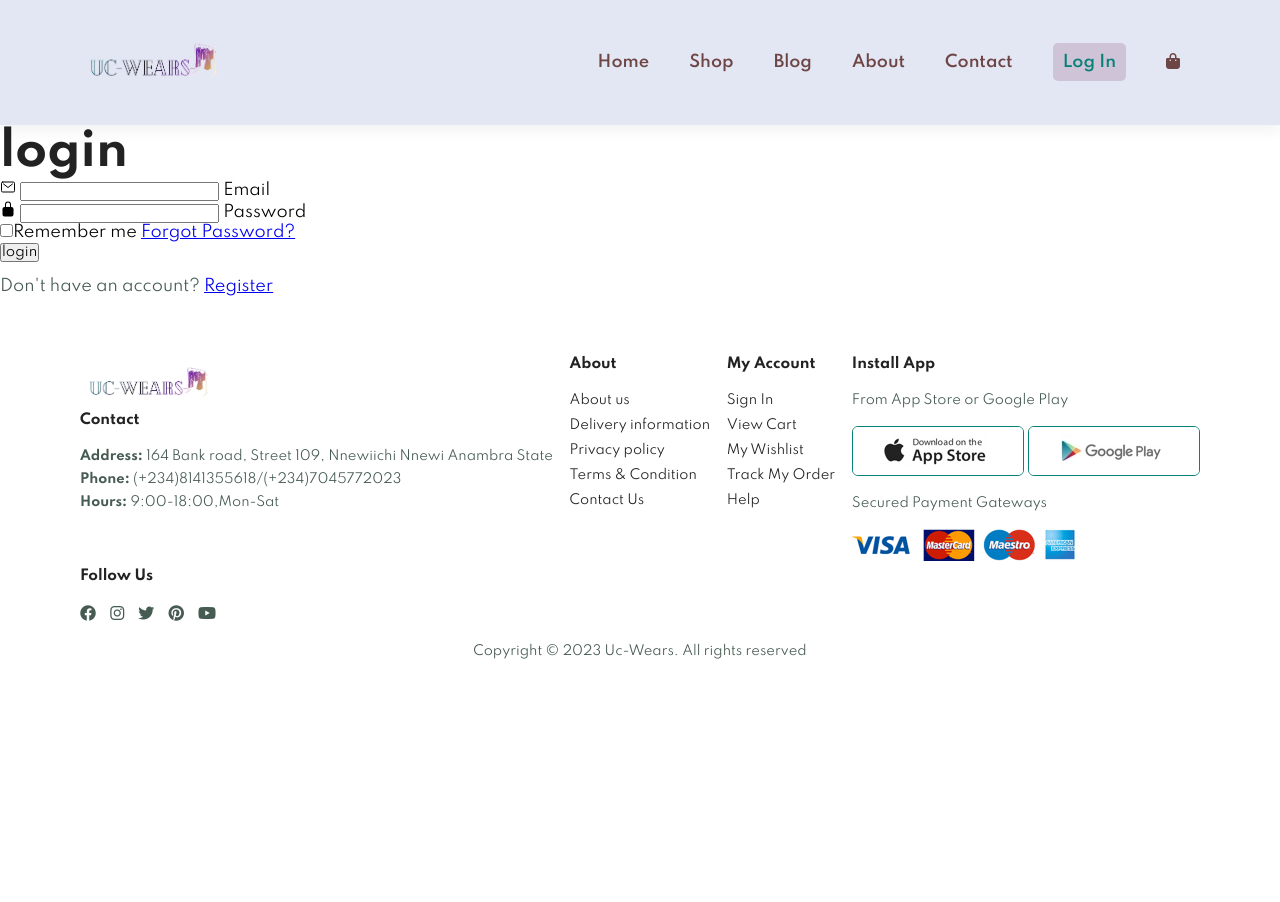
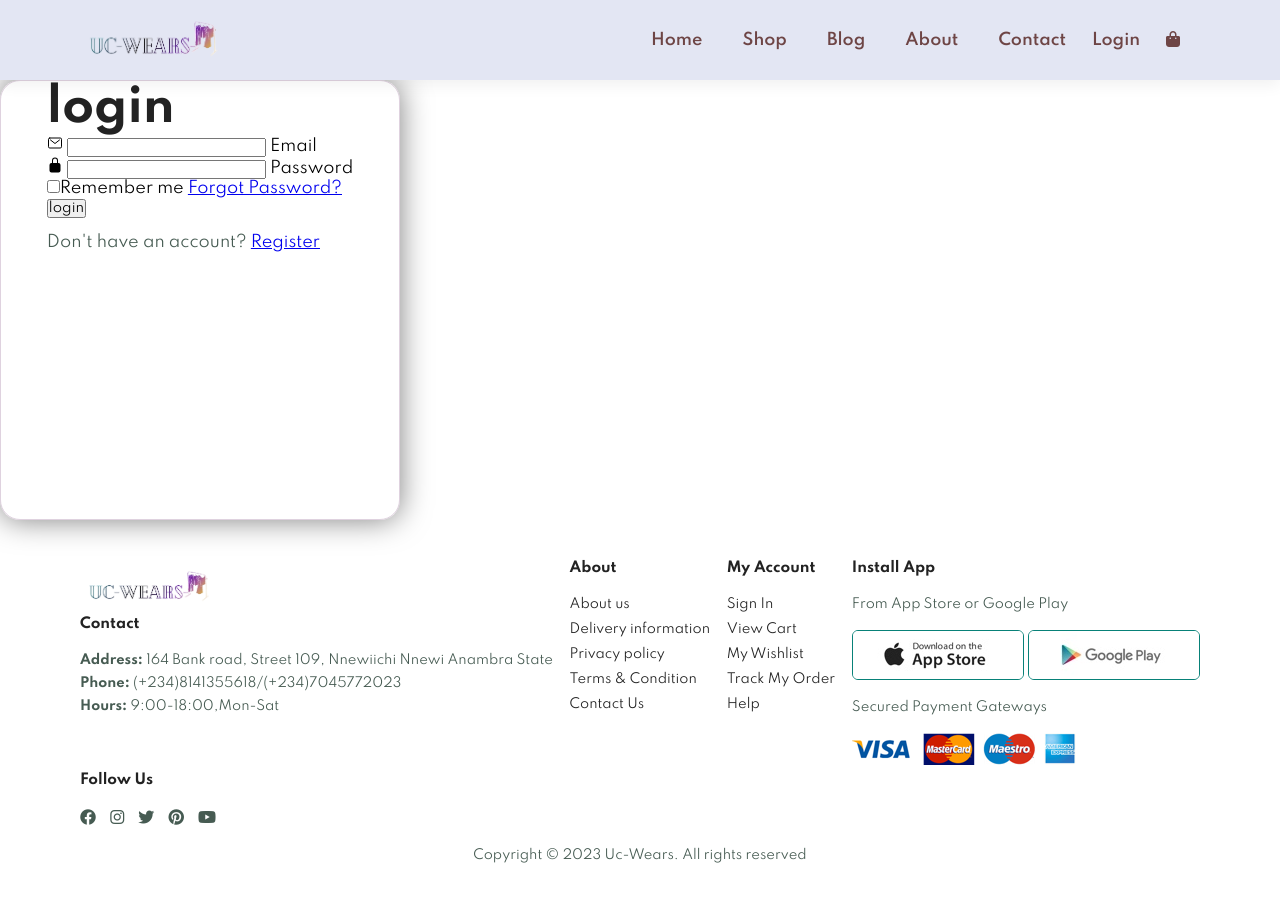
Before and after one commit to njonisomkene/UC-PREMIUM-WEARS, a plain HTML site: page login.html in a window 1280 px wide. Before the commit the page ends 800 px from the top, so only its background shows below. Drawn offline with nearby package versions, Linux system fonts and the light colour scheme.

Commit message:
changed the login to button for all pages

```diff
--- a/login.html
+++ b/login.html
@@ -23,12 +23,12 @@
           <li><a href="blog.html" >Blog</a></li>
           <li><a href="about.html" >About</a></li>
           <li><a href="contact.html">Contact</a></li>
-          <li><a href="login.html" class="active btnlogin-popup">Log In </a></li>
-          <li>
-            <a href="cart.html" id="lg-bag"
-              ><i class="fa fa-shopping-bag"></i
-            ></a>
-          </li>
+          <button class="active btnlogin-popup">Login</button>
+
+          <li> <a href="cart.html" id="lg-bag"
+            ><i class="fa fa-shopping-bag"></i
+          ></a>
+        </li>
           <a href="#" id="close"><i class="fa fa-times"></i></a>
         </ul>
       </div>
@@ -38,7 +38,7 @@
       </div>
     </section>
     <!-- =============header section ends========= -->
-  <div class="wrappper">
+  <div class="wrapper">
     <div class="form-box login ">
       <form action="#">
       <h2>login</h2>
--- a/style.css
+++ b/style.css
@@ -91,6 +91,7 @@ body {
   top: 0;
   left: 0;
   z-index: 1;
+  height: 80px;
 }
 
 #header .logo {
@@ -145,6 +146,14 @@ body {
   color: #7c7c7c;
   background-color: rgba(175, 143, 175, 0.4);
   padding: 15px;
+  border-radius: 5px;
+}
+
+header .btnlogin-popup:hover,
+header .btnlogin-popup:active {
+  color: #088178;
+  background-color: rgba(175, 143, 175, 0.4);
+  padding: 10px;
   border-radius: 5px;
 }
 
@@ -1123,8 +1132,36 @@ padding: 10px 5px 10px 15px;
 #login .logincenter{
   margin: 0;
   padding: 0;
-  background-color:#c9cbce;
+  background-color:#6e4545;
   height: 100vh;
+}
+
+.wrapper{
+  position: relative;
+  width: 400px;
+  height: 440px;
+  /* background-image: url(img/h1.jpg); */
+  background-color: #e3e6f3;
+  background-size: cover;
+  background-color:transparent;
+  border: 1px solid rgba(175, 143, 175, 0.4);
+  border-radius: 20px;
+  backdrop-filter: blur(2000px);
+  box-shadow: 0 0 30px rgba(0, 0, 0, 0.5);
+  display: flex;
+  justify-content: center;
+}
+
+#header .btnlogin-popup{
+  width: 60px;
+  height: 35px;
+  color: #088178;
+  background-color: #e3e6f3;
+  border: none;
+  font-size: 16px;
+  font-weight: 600;
+  color: #6e4545;
+  transition: 0.3s ease;
 }
 
 /* ========media queries for responsivenes====== */
```
Also changed, not shown: about.html (+1 -1 lines), blog.html (+1 -1 lines), cart.html (+1 -1 lines), contact.html (+1 -1 lines), index.html (+1 -1 lines), shop.html (+1 -1 lines), sproduct.html (+1 -1 lines).
